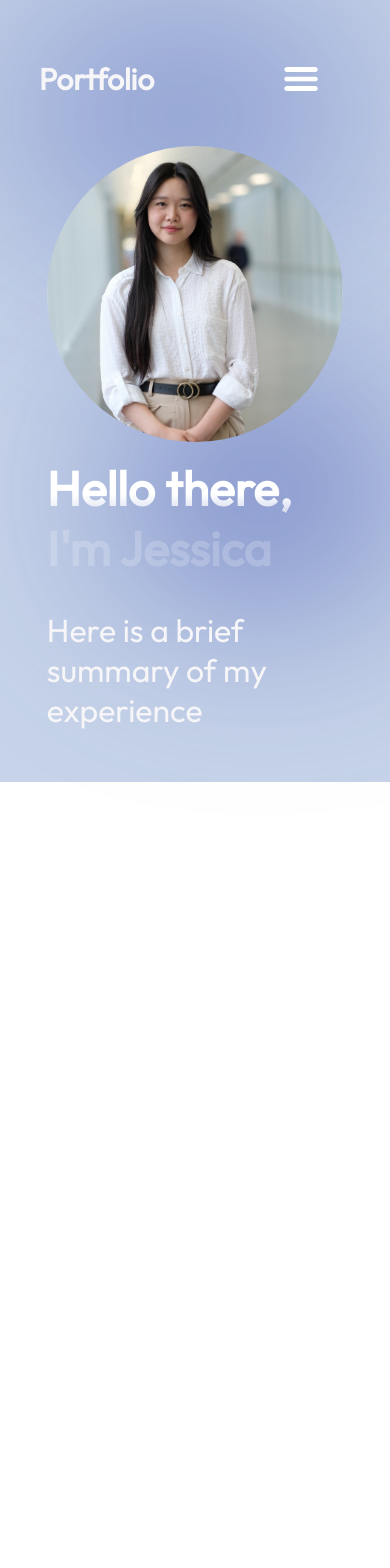
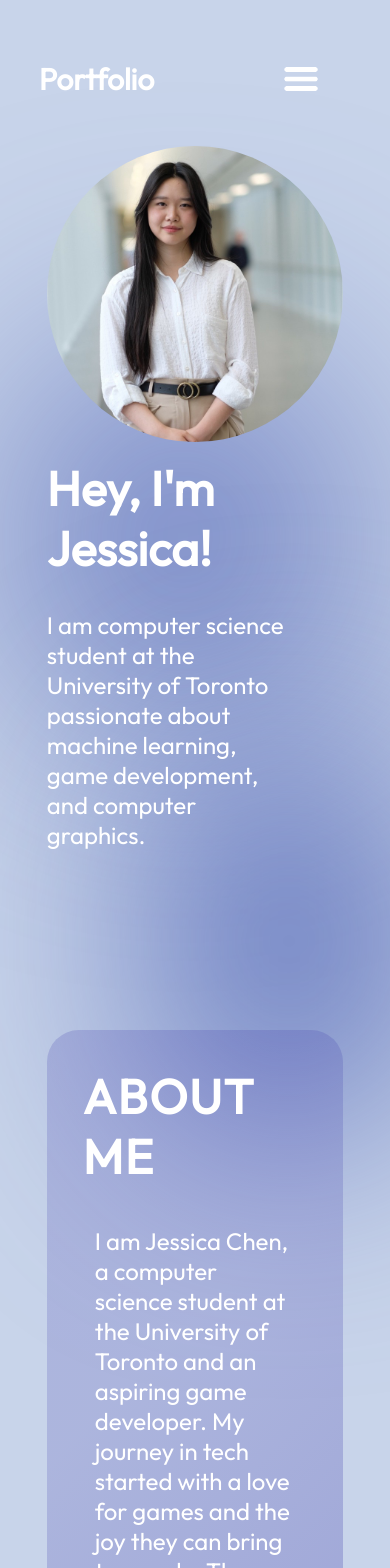
Before and after one commit to swannercjj/swannercjj.github.io, a React (Vite) app in the folder personal-portfolio/: page / in a window 390 px wide. Shown: the top 1568 px of the page. Before the commit the page ends 844 px from the top, so only its background shows below. Built offline with nearby package versions, Linux system fonts and the light colour scheme.

Commit message:
about me

```diff
--- a/personal-portfolio/src/App.jsx
+++ b/personal-portfolio/src/App.jsx
@@ -1,11 +1,13 @@
 import styles from './App.module.css'
 import { Navbar } from './components/Navbar/Navbar';
 import { Intro } from './components/Intro/Intro';
+import { About } from './components/About/About';
 
 function App() {
   return <div className={styles.App}>
     <Navbar />
     <Intro />
+    <About />
   </div>;
 }
 
--- /dev/null
+++ b/personal-portfolio/src/components/About/About.jsx
@@ -0,0 +1,18 @@
+import React from 'react'
+import { getImageUrl } from '../../utils';
+import styles from "./About.module.css"
+
+export const About = () => {
+  return (
+    <section className={styles.container} id="about">
+        <h2 className={styles.title}>About Me</h2>
+            <div className={styles.content}>
+            <img src={getImageUrl("about/img.png")} alt="cherry blossoms" className={styles.aboutImg}/>
+            <div className={styles.aboutList}>
+                <p className={styles.aboutItem}>I am Jessica Chen, a computer science student at the University of Toronto and an aspiring game developer. My journey in tech started with a love for games and the joy they can bring to people. The story really started taking off when I decided to apply to computer science for university with no prior experience. I took that leap of faith and never looked back. </p>
+                <p className={styles.aboutItem}>I was awarded NSERC and worked on reinforcement learning research at the University of Alberta supervised by Michael Bowling. Through various machine learning projects, I have gained experience in data analysis, deep learning networks, and even some visualizations using Unity! This year, I am eager to continue diversifying my skill set further with computer graphics research in physics-base animation at the University of Toronto with David Levin.</p>
+            </div>
+        </div>
+    </section>
+  )
+};
--- /dev/null
+++ b/personal-portfolio/src/components/About/About.module.css
@@ -0,0 +1,81 @@
+@import "../../vars.css";
+
+
+.container {
+    position: relative;
+    border-radius: 32px;
+    padding: 72px;
+    margin: 128px 12% 48px 12%;
+    z-index: 1;
+    background-image:
+    linear-gradient(
+        135deg,
+        rgba(61, 57, 171, 0.2) 20%,
+        rgba(61, 57, 171, 0.4) 70%
+    );
+}
+
+.title {
+    color: var(--color-text);
+    font-size: 48px;
+    font-weight: 700px;
+    letter-spacing: 1.75px;
+    text-transform: uppercase;
+    transition: text-shadow 0.2s ease;
+    display: inline-block;
+}
+
+.title:hover {
+    text-shadow:
+      0 0 5px var(--color-secondary),
+      0 0 10px var(--color-secondary),
+      0 0 15px var(--color-secondary);
+  }
+
+.content {
+    display: flex;
+    flex-direction: row;
+    align-items: center;
+}
+
+.aboutImg {
+    width: 480px;
+    max-width: 24vw;
+    height: auto;
+    margin-top: 16px;
+    margin-right: 32px;
+    border-radius: 5%;
+    box-shadow: 0 4px 12px rgba(0, 0, 0, 0.15);
+}
+
+.aboutList {
+    color: var(--color-text);
+    display: flex;
+    flex-direction: column;
+    gap: 50px;
+}
+
+.aboutItem {
+    padding: 12px;
+    font-size: 24px;
+}
+
+@media screen and (max-width: 830px) {
+    .container {
+        background-color: transparent;
+        padding: 36px;
+    }
+
+    .content {
+        flex-direction: column;
+    }
+
+    .aboutImg {
+        display: none;
+    }
+
+    .aboutList {
+        margin-top: 28px;
+    }
+
+}
--- a/personal-portfolio/src/components/Intro/Intro.jsx
+++ b/personal-portfolio/src/components/Intro/Intro.jsx
@@ -8,8 +8,8 @@ export const Intro = () => {
   return (
     <section className={styles.container}>
         <div className={styles.content}>
-            <h1 className={styles.title}>Hello there, I'm Jessica</h1>
-            <p className={styles.description}>Here is a brief summary of my experience</p>
+            <h1 className={styles.title}>Hey, I'm Jessica!</h1>
+            <p className={styles.description}>I am computer science student at the University of Toronto passionate about machine learning, game development, and computer graphics.</p>
             {/* cv/resume, github, linkedin, email */}
         </div>
           <img src={getImageUrl("intro/profile_img.jpg")} alt="professional photo" className={styles.profileImg}/>
--- a/personal-portfolio/src/components/Intro/Intro.module.css
+++ b/personal-portfolio/src/components/Intro/Intro.module.css
@@ -8,7 +8,6 @@
     z-index: 1;
     margin: 48px 12%;
     padding: 0 auto;
-    max-width: 1680px;
 }
 
 .content {
@@ -27,8 +26,8 @@
     background-image:
         linear-gradient(
             90deg,
-            rgba(255, 255, 255, 1) 10%,
-            rgba(255, 255, 255, 0.2) 70%
+            rgba(255, 255, 255, 1) 20%,
+            rgba(255, 255, 255, 0.6) 70%
         );
 
     -webkit-text-fill-color: transparent;
@@ -52,6 +51,8 @@
     font-size: 32px;
     font-family: var(--font-roboto);
     margin-bottom: 52px;
+    margin-right: 48px;
+    max-width: 1048px;
 }
 
 .imgContainer {
@@ -77,22 +78,22 @@
     top: -128px;
     left: -10vw;
     border-radius: 764px;
-    background-color: rgba(57, 78, 171, 0.5);
-    filter: blur(100px);
+    background-color: rgba(57, 78, 171, 0.4);
+    filter: blur(120px);
     z-index: 0;
 }
 
 .botBlur {
     position: absolute;
-    width: 70vw;
+    width: 50vw;
     height: 50vw;
     min-width: 350px;
     min-width: 250px;
-    top: -10px;
-    left: 20vw;
-    border-radius: 764px;
-    background-color: rgba(57, 78, 171, 0.7);
-    filter: blur(100px);
+    top: 10px;
+    left: 30vw;
+    border-radius: 600px;
+    background-color: rgba(57, 78, 171, 0.4);
+    filter: blur(120px);
     z-index: 0;
 }
 
@@ -108,12 +109,10 @@
     .title {
         font-size: 48px;
         margin-top: 16px;
-        background-image:
-        linear-gradient(
-            0deg,
-            rgba(255, 255, 255, 0.2) 40%,
-            rgba(255, 255, 255, 1) 70%
-        );
+        -webkit-text-fill-color: var(--color-text);
+        background-image: none;
+        -webkit-background-clip: border-box;
+        background-clip: border-box;
     }
 
     .profileImg {
@@ -122,7 +121,23 @@
         border-radius: 75%;
     }
 
+    .description {
+        font-size: 24px;
+        font-family: var(--font-roboto);
+        margin-bottom: 52px;
+        margin-right: 48px;
+        max-width: 1048px;
+    }
+
+    .topBlur {
+        height: 100vw;
+        top: 196px;
+        background-color: rgba(57, 78, 171, 0.6);
+    }
+
     .botBlur {
-        top: 248px;
+        top: 600px;
+        height: 100vw;
+        background-color: rgba(57, 78, 171, 0.8);
     }
 }
--- a/personal-portfolio/src/components/Navbar/Navbar.jsx
+++ b/personal-portfolio/src/components/Navbar/Navbar.jsx
@@ -27,16 +27,16 @@ export const Navbar = () => {
                 onClick={() => setMenuOpen(false)}
             >
                 <li>
-                    <a href="about">About Me</a>
+                    <a href="#about">About Me</a>
                 </li>
                 <li>
-                    <a href="experience">Experience</a>
+                    <a href="#experience">Experience</a>
                 </li>
                 <li>
-                    <a href="projects">Projects</a>
+                    <a href="#projects">Projects</a>
                 </li>
                 <li>
-                    <a href="contact">Contact</a>
+                    <a href="#contact">Contact</a>
                 </li>
             </ul>
         </div>
--- a/personal-portfolio/src/components/Navbar/Navbar.module.css
+++ b/personal-portfolio/src/components/Navbar/Navbar.module.css
@@ -9,7 +9,6 @@
     z-index: 2;
     margin: 0 10%;
     padding: 0 auto;
-    max-width: 1680px;
 }
 
 .title {
@@ -35,7 +34,7 @@
 
 .menuItems a {
     font-size: 24px;
-    color: var(--color-white);
+    color: var(--color-text);
     text-decoration: none;
 }
 
--- a/personal-portfolio/src/index.css
+++ b/personal-portfolio/src/index.css
@@ -4,3 +4,7 @@
   padding: 0;
   font-family: "Outfit", Arial, Helvetica, sans-serif;
 }
+
+html {
+  scroll-behavior: smooth;
+}
--- a/personal-portfolio/src/vars.css
+++ b/personal-portfolio/src/vars.css
@@ -1,11 +1,10 @@
 :root {
     /* Colours */
-    --color-text: #f6f5f7;
-    --color-primary: #305d95;
-    --color-secondary: #9ecef0;
-    --color-accent: #c6d3e9;
-    --color-bg: #c6d3e9;
-    --color-white: #ffffff;
+    --color-text: rgb(255, 255, 255);
+    --color-primary: rgb(57, 78, 171);
+    --color-secondary: rgb(158, 206, 240);
+    --color-accent: rgb(61, 57, 171);
+    --color-bg: rgb(200, 212, 234);
 
     /* Fonts */
     --font-robot: "Roboto";
```
Also changed, not shown: 1 other file (tests, documents, lock files or other folders).
